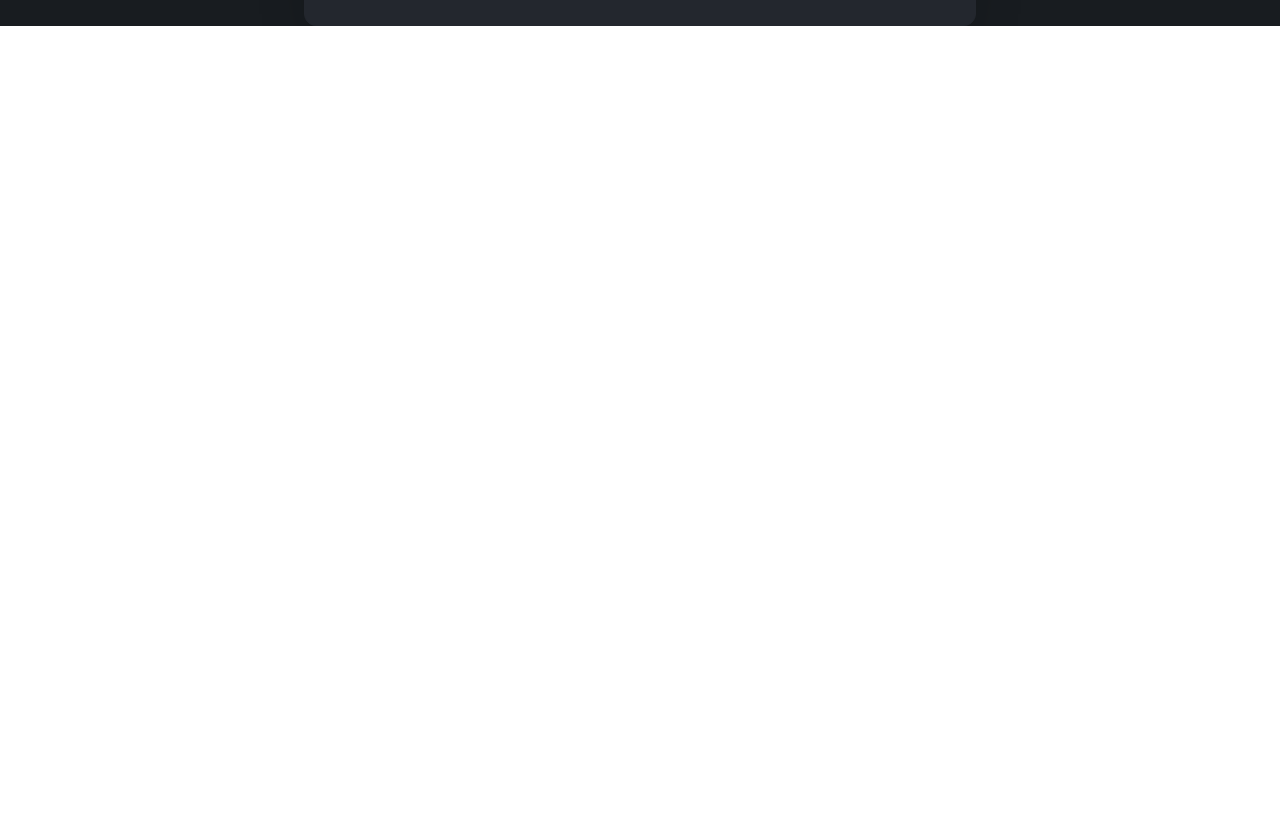
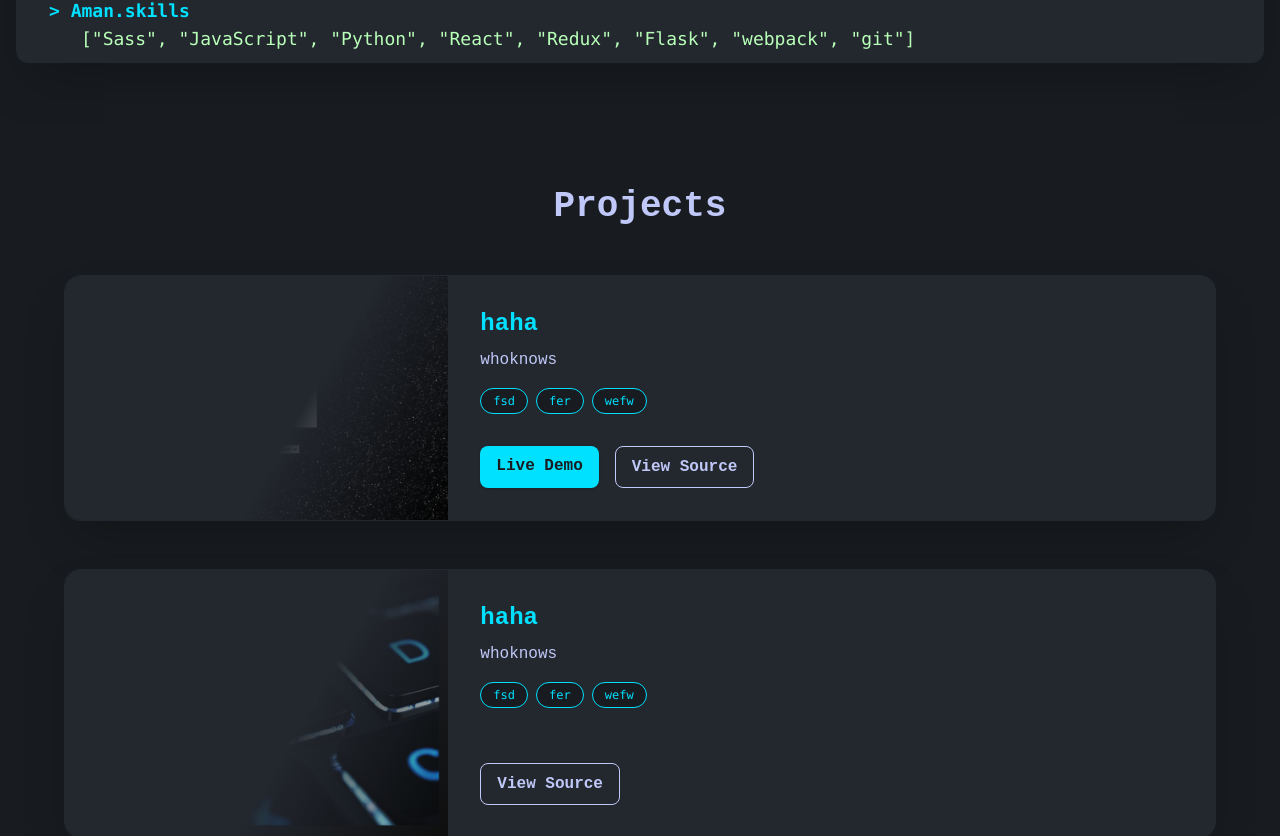
Before and after one commit to SinghAman21/portfolio, a React (Vite) app: page / in a window 1280 px wide. Shown: the part 917-1753 px from the top of the page. Before the commit the page ends 943 px from the top, so only its background shows below. Built offline with nearby package versions, Linux system fonts and the light colour scheme.

Commit message:
add: project section

```diff
--- a/src/App.css
+++ b/src/App.css
@@ -108,3 +108,96 @@ body {
       margin: 1rem 0 0.5rem 0;
     }
   }
+
+
+  :root {
+    --offwhite: #e6e6e6;
+    --darkblue: rgb(50, 50, 60);
+    --darkblue-10: #2d2d36; /* Approximate for darken($darkblue, 10%) */
+  }
+
+  *, *::after, *::before {
+    box-sizing: border-box;
+  }
+
+  body {
+    background-color: var(--darkblue);
+  }
+
+  .container {
+    display: flex;
+    flex-direction: column;
+    justify-content: center;
+    height: 100vh;
+    width: 100vw;
+    text-align: center;
+  }
+
+  button {
+    font-family: 'Montserrat', sans-serif;
+    text-transform: uppercase;
+    position: relative;
+    border: none;
+    font-size: 18px;
+    transition: color 0.5s, transform 0.2s, background-color 0.2s;
+    outline: none;
+    border-radius: 3px;
+    margin: 0 10px;
+    padding: 23px 33px;
+    border: 3px solid transparent;
+  }
+
+  button:active {
+    transform: translateY(3px);
+  }
+
+  button::after,
+  button::before {
+    border-radius: 3px;
+  }
+
+  .shrink-border {
+    background-color: transparent;
+    color: var(--darkblue-10);
+  }
+
+  .shrink-border:hover {
+    background-color: transparent;
+    box-shadow: none;
+    color: var(--offwhite);
+  }
+
+  .shrink-border::before {
+    content: "";
+    position: absolute;
+    top: 0;
+    left: 0;
+    width: 100%;
+    height: 100%;
+    border: 3px solid var(--darkblue-10);
+    transition: opacity 0.3s, border 0.3s;
+  }
+
+  .shrink-border:hover::before {
+    opacity: 0;
+  }
+
+  .shrink-border::after {
+    content: "";
+    position: absolute;
+    top: 0;
+    left: 0;
+    width: 100%;
+    height: 100%;
+    background-color: transparent;
+    border: 3px solid var(--offwhite);
+    opacity: 0;
+    z-index: -1;
+    transform: scaleX(1.1) scaleY(1.3);
+    transition: transform 0.3s, opacity 0.3s;
+  }
+
+  .shrink-border:hover::after {
+    opacity: 1;
+    transform: scaleX(1) scaleY(1);
+  }
--- a/src/App.tsx
+++ b/src/App.tsx
@@ -1,5 +1,6 @@
 import React, { useEffect, useState } from 'react';
 import TerminalBlock from './support-components/TerminalBlock';
+import Projects from './support-components/Projects';
 
 function App() {
   const fullText = 'Aman Singh';
@@ -26,23 +27,28 @@ function App() {
     return () => clearInterval(cursorBlink);
   }, []);
 
+  const scrolldown = ((x: number) => {
+    window.scrollBy(0, x);
+  })
+
   return (
+    <>
       <div className="min-h-screen w-full flex flex-col items-center bg-[#181c20] px-4">
         {/* Navbar */}
         <nav className="w-full max-w-6xl flex justify-end gap-12 mt-8 mb-8">
-        <a href="#" className="text-[#bfc8f8] text-lg font-medium hover:text-[#00e0ff] transition">Projects</a>
-        <a href="#" className="text-[#bfc8f8] text-lg font-medium hover:text-[#00e0ff] transition">Contact</a>
+          <a onClick={() => scrolldown(20)} className="text-[#bfc8f8] text-lg font-medium hover:text-[#00e0ff] transition">Projects</a>
+          <a href='/contact' className="text-[#bfc8f8] text-lg font-medium hover:text-[#00e0ff] transition">Contact</a>
         </nav>
 
         {/* Typewriter */}
-      <div className="w-full max-w-6xl flex flex-col items-center mb-8">
-        <div className="w-full flex justify-start">
+        <div className="w-full max-w-7xl flex flex-col items-center mb-8">
+          <div className="w-full flex justify-start mt-[15vh]">
             <span className="text-[3rem] md:text-[5rem] font-mono font-semibold text-[#00e0ff]">
               &gt; <span className="text-[#bfc8f8]">{displayText}{showCursor && <span className="bg-[#00e0ff] text-[#00e0ff] ml-2 px-4 rounded-sm animate-pulse"></span>}</span>
             </span>
           </div>
-        <p className="mt-8 text-[#bfc8f8] text-xl md:text-2xl text-left w-full max-w-2xl">
-          I am a web developer at MemSQL. My passion is building simple, beautiful user experiences.<br />
+          <p className="mt-20  text-[#bfc8f8] text-xl md:text-2xl text-left w-full max-w-7xl">
+            I am a developer. My passion is to break things and understand it.<br />
             Check out my <a href="#" className="text-[#00e0ff] font-semibold underline underline-offset-2 hover:text-[#b8ffb8]">side-projects</a> below.
           </p>
         </div>
@@ -51,7 +57,12 @@ function App() {
         <div className="w-full flex justify-center mt-8">
           <TerminalBlock />
         </div>
+
+      <div className="w-full text-white mt-15 md-5">
+        <Projects/>
       </div>
+      </div>
+    </>
   );
 }
 
--- /dev/null
+++ b/src/data/projects.json
@@ -0,0 +1,18 @@
+[
+  {
+    "title": "Travlr",
+    "description": "Travel smarter by saving the places you want to go. This project was an assignment given for an interview. The requirements were to build a web-app that calls the Google Places API. It must include a map with pins and a list of locations, with some interactivity between the two.",
+    "image": "/images/travlr.jpg",
+    "tech": ["HTML5", "CSS3", "Sass", "JavaScript", "ES6", "ReactJS", "Redux"],
+    "demo": "https://travlr-demo.com",
+    "source": "https://github.com/yourname/travlr"
+  },
+  {
+    "title": "My Stocks",
+    "description": "Chart the stock market with real-time data and beautiful visualizations. Built with D3.js and React.",
+    "image": "/images/stocks.jpg",
+    "tech": ["ReactJS", "D3.js", "CSS3"],
+    "demo": "https://stocks-demo.com",
+    "source": "https://github.com/yourname/stocks"
+  }
+]
--- /dev/null
+++ b/src/support-components/Projects.tsx
@@ -0,0 +1,117 @@
+import React, { useState, useEffect } from 'react';
+import moon from './moon.png';
+import key from './key.png';
+import readme from './readme.png';
+import onepiece from './onepiece.png';
+
+interface Project {
+  title: string;
+  description: string;
+  image: string | null;
+  tech: string[];
+  demo: string | undefined ;
+  source: string;
+}
+
+const Projects: React.FC = () => {
+  const [projects, setProjects] = useState<Project[]>([]);
+
+  // Static data defined directly
+  useEffect(() => {
+    const data: Project[] = [
+      {
+        title: 'haha',
+        description: 'whoknows',
+        image: moon, // or null
+        tech: ['fsd', 'fer', 'wefw'],
+        demo: 'https://github.com',
+        source: 'https://youtube.com',
+      },
+      {
+        title: 'haha',
+        description: 'whoknows',
+        image: key, // or null
+        tech: ['fsd', 'fer', 'wefw'],
+        demo: undefined,
+        source: 'https://youtube.com',
+      },
+      {
+        title: 'haha',
+        description: 'whoknows',
+        image: onepiece, // or null
+        tech: ['fsd', 'fer', 'wefw'],
+        demo: 'https://github.com',
+        source: 'https://youtube.com',
+      },
+    ];
+    setProjects(data);
+  }, []);
+
+  return (
+    <section className="w-full flex flex-col items-center py-16 bg-[#181c20]">
+      <h2 className="text-3xl md:text-4xl font-bold text-[#bfc8f8] mb-12 text-center">Projects</h2>
+      <div className="w-full max-w-6xl flex flex-col gap-12">
+        {projects.map((project) => (
+          <div
+            key={project.title}
+className="flex flex-col md:flex-row bg-[#23272e] rounded-2xl shadow-2xl overflow-hidden border border-[#23272e] hover:shadow-[#00e0ff44] transition-shadow duration-300 ease-in-out"
+          >
+            <div className="relative w-full md:w-1/3 min-h-[220px]">
+              <div
+                className="absolute inset-0 z-10 pointer-events-none"
+                style={{
+                  background: 'linear-gradient(120deg, #23272e 60%, transparent 100%)',
+                }}
+              />
+              <img
+                src={project.image || '/fallback.png'}  //if my image is corrupted or not loading
+                alt={project.title}
+                className="w-full h-full object-cover"
+                style={{
+                  clipPath: 'polygon(0 0, 100% 0, 100% 100%, 0% 100%)',
+                }}
+              />
+            </div>
+
+            <div className="flex-1 p-8 flex flex-col justify-between">
+              <div>
+                <h3 className="text-2xl font-bold text-[#00e0ff] mb-2">{project.title}</h3>
+                <p className="text-[#bfc8f8] mb-4">{project.description}</p>
+                <div className="flex flex-wrap gap-2 mb-4">
+                  {project.tech.map((tech) => (
+                    <span
+                      key={tech}
+                      className="px-3 py-1 rounded-full border border-[#00e0ff] text-[#00e0ff] text-xs font-mono bg-[#181c20] bg-opacity-60"
+                    >
+                      {tech}
+                    </span>
+                  ))}
+                </div>
+              </div>
+              <div className="flex gap-4 mt-4">
+                { project.demo && <a
+                  href={project.demo}
+                  target="_blank"
+                  rel="noopener noreferrer"
+                  className="px-4 py-2 rounded-lg bg-[#00e0ff] text-[#181c20] font-bold shadow hover:bg-[#b8ffb8] hover:text-[#181c20] transition"
+                >
+                  Live Demo
+                </a>}
+                <a
+                  href={project.source}
+                  target="_blank"
+                  rel="noopener noreferrer"
+                  className="px-4 py-2 rounded-lg border border-[#bfc8f8] text-[#bfc8f8] font-bold hover:bg-[#23272e] hover:border-[#00e0ff] hover:text-[#00e0ff] transition"
+                >
+                  View Source
+                </a>
+              </div>
+            </div>
+          </div>
+        ))}
+      </div>
+    </section>
+  );
+};
+
+export default Projects;
--- a/src/support-components/TerminalBlock.tsx
+++ b/src/support-components/TerminalBlock.tsx
@@ -30,7 +30,7 @@ const TerminalBlock: React.FC = () => {
   }, [currentLine]);
 
   return (
-    <div className="w-[100vw] max-w-2xl rounded-xl shadow-2xl border border-[#23272e] bg-[#23272e] overflow-hidden">
+    <div className="w-full h-[55vh] max-w-7xl rounded-xl shadow-2xl border border-[#23272e] bg-[#23272e] overflow-hidden">
       {/* Header */}
       <div className="flex items-center justify-between bg-[#181c20] px-6 py-2 border-b border-[#23272e]">
         <span className="text-[#00e0ff] font-bold font-mono">root@user: ~</span>
```
Also changed, not shown: src/support-components/TerminalBlock.css (deleted, +0 -143 lines). Lines whose indentation alone changed are shown as unchanged.
